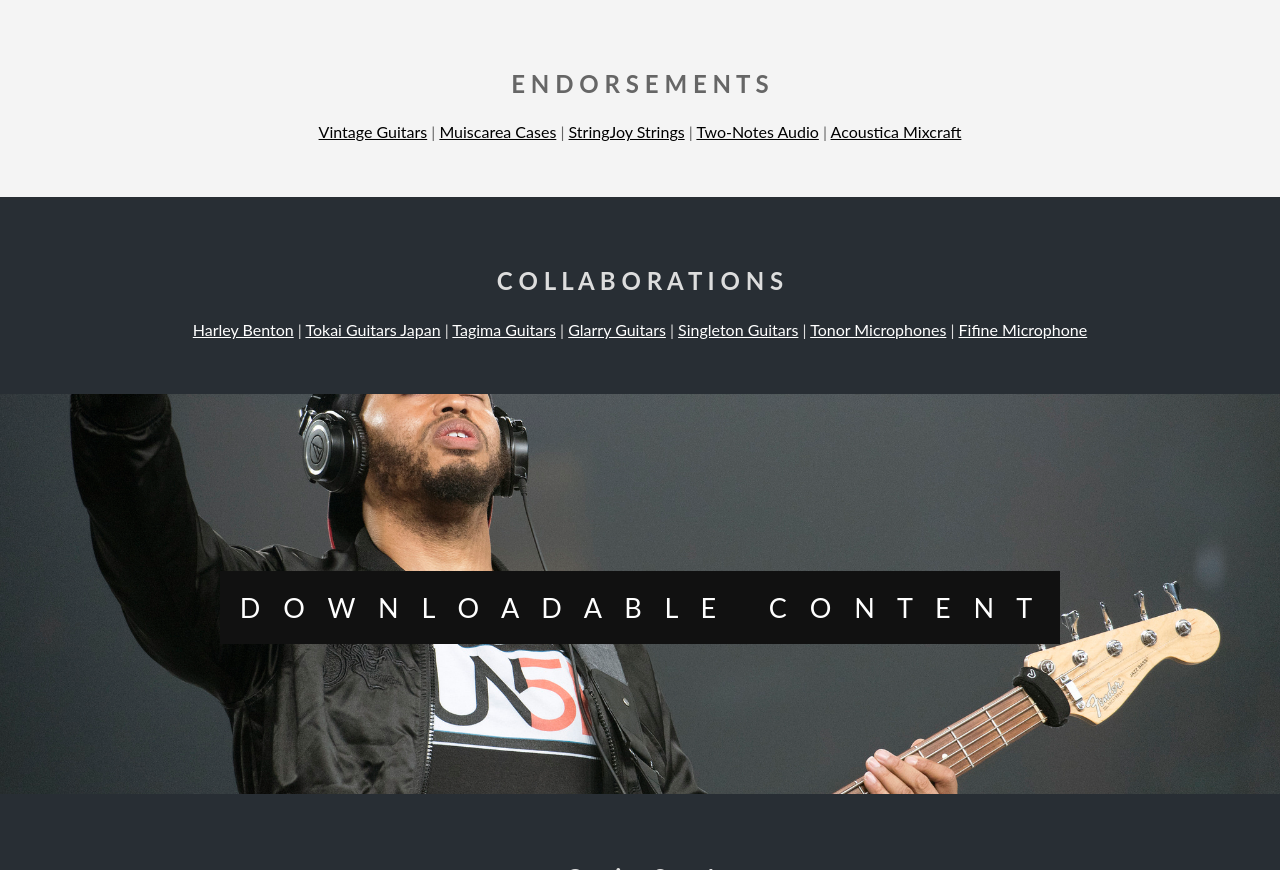
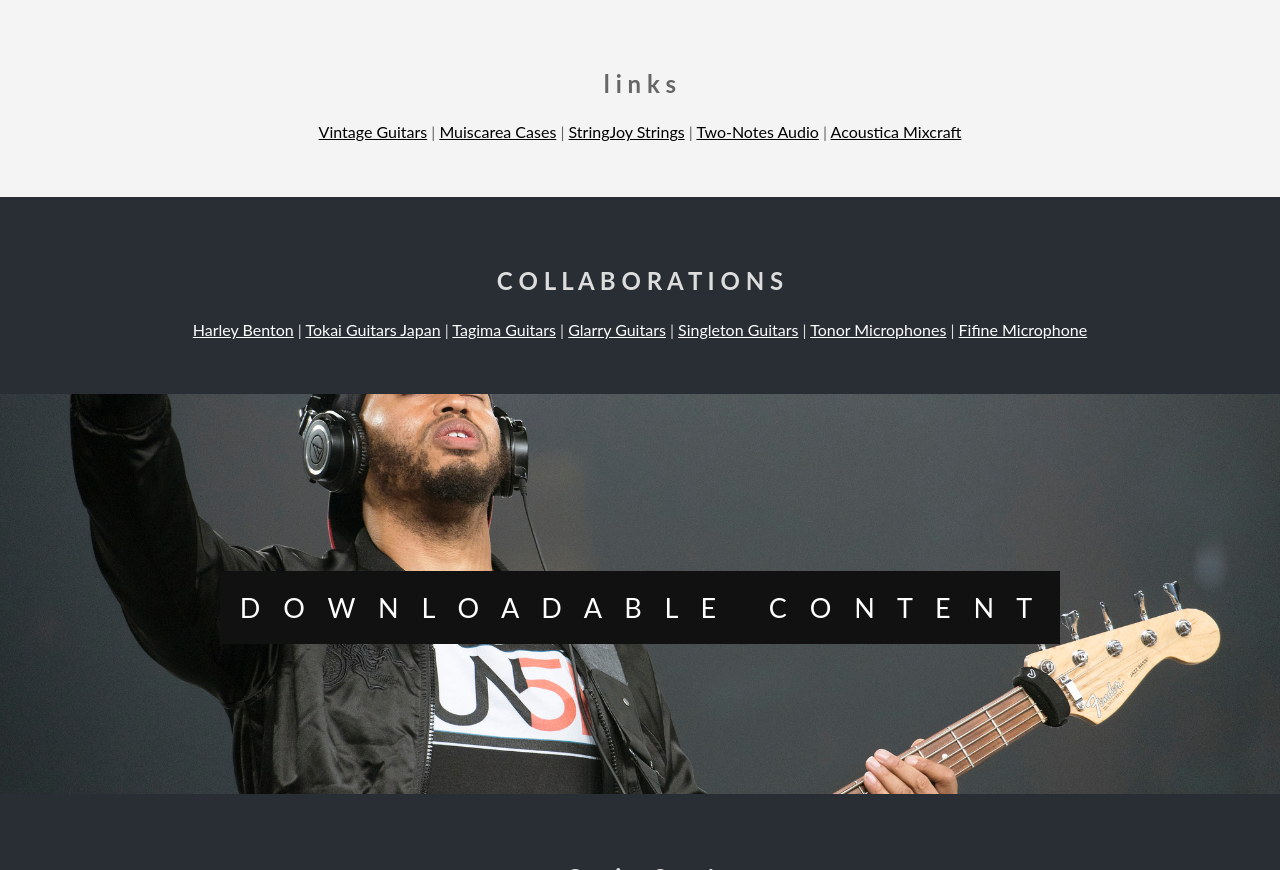
Before and after one commit to LanceRShelton/LanceShelton.github.io, a plain HTML site: page index.html in a window 1280 px wide. Shown: the part 2850-3720 px from the top of the page. Drawn offline with Linux system fonts and the light colour scheme.

Commit message:
Update index.html
name change

```diff
--- a/index.html
+++ b/index.html
@@ -66,7 +66,7 @@
 </div>
 
     <section class="section section-light">
-        <h2>E N D O R S E M E N T S</h2>
+        <h2>l i n k s</h2>
         <div>
             <a href = "https://vintageguitarsus.com/">Vintage Guitars</a> |
             <a href ="https://www.musicarea.com">Muiscarea Cases</a> |
```
